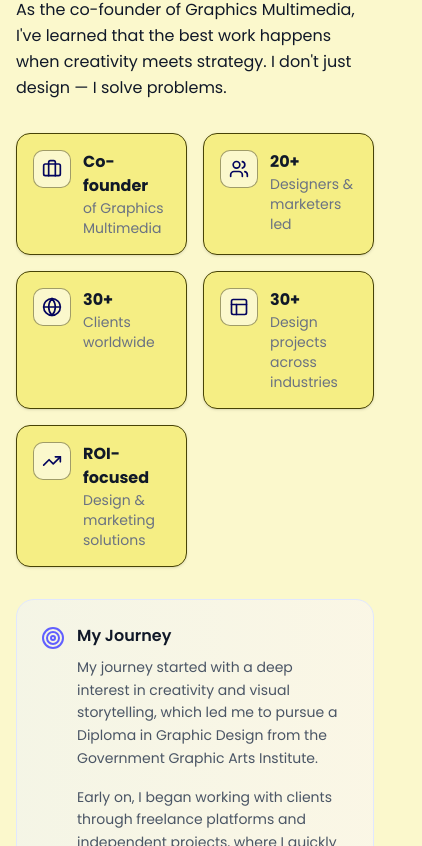
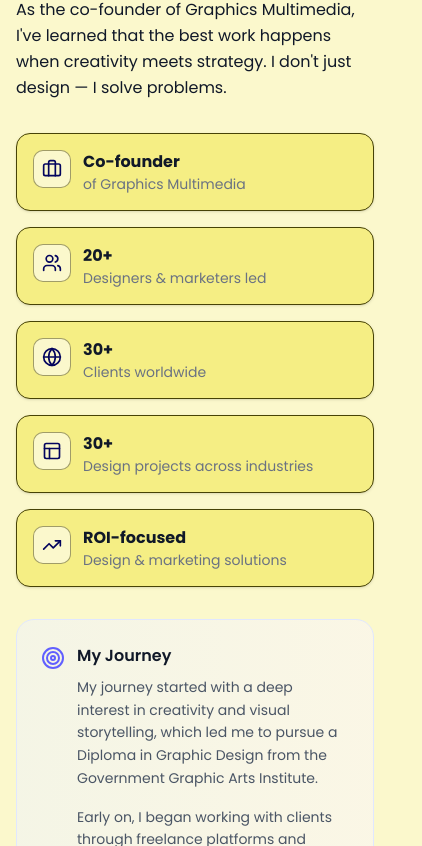
Before and after one commit to gmitsolution3/morium-portfolio, a Next.js app: page / in a window 390 px wide. Shown: the part 2238-3084 px from the top of the page, 422 px wide, since content can reach past the window. Built offline with nearby package versions, Linux system fonts and the light colour scheme.

Commit message:
responsive fixed

```diff
--- a/components/About.tsx
+++ b/components/About.tsx
@@ -142,7 +142,7 @@ export default function About() {
             </div>
 
             {/* Key Highlights Grid */}
-            <div className="grid grid-cols-2 gap-4 mb-8">
+            <div className="grid grid-cols-1 lg:grid-cols-2 gap-4 mb-8">
               {highlights.map((item, idx) => (
                 <div
                   key={idx}
--- a/components/Experience.tsx
+++ b/components/Experience.tsx
@@ -121,7 +121,7 @@ export default function Experience() {
               {/* Left/Right alternating content */}
               <div
                 className={`
-                w-full md:w-[calc(50%-2rem)] ml-12 md:ml-0
+                w-full md:w-[calc(50%-2rem)]
                 ${index % 2 === 0 ? "md:mr-auto" : "md:ml-auto"}
               `}
               >
@@ -210,9 +210,6 @@ export default function Experience() {
                   </div>
                 </div>
               </div>
-
-              {/* Mobile timeline dot */}
-              <div className="absolute left-0 top-6 w-3 h-3 rounded-full bg-indigo-500 border-2 border-white shadow-md md:hidden" />
             </div>
           ))}
         </div>
```
